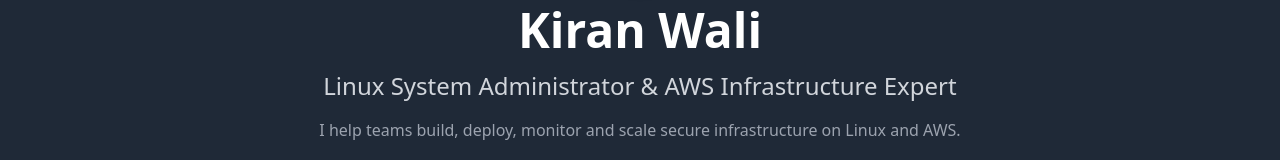
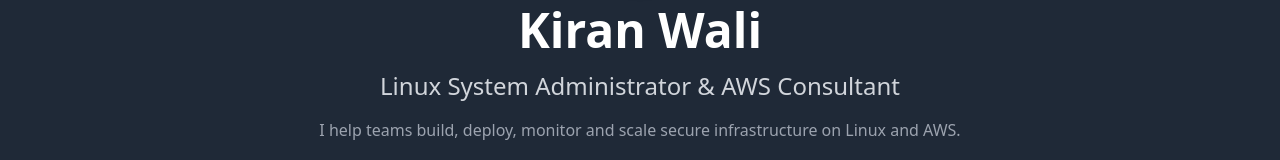
Before and after one commit to walikiran/walikiran.github.io, a plain HTML site: page index.html in a window 1280 px wide. Shown: the part 274-434 px from the top of the page. Drawn offline with nearby package versions, Linux system fonts and the light colour scheme.

Commit message:
Update index.html
modified a bit

```diff
--- a/index.html
+++ b/index.html
@@ -33,7 +33,7 @@
 <section class="text-center py-32 bg-gray-800" id="hero" data-aos="fade-up">
   <img src="kiran.jpeg" alt="Kiran Wali" class="w-32 h-32 rounded-full mx-auto mb-6 shadow-lg border-4 border-gray-700 hover:scale-105 transform transition duration-300" />
   <h1 class="text-4xl md:text-5xl font-bold mb-4">Kiran Wali</h1>
-  <p class="text-xl md:text-2xl text-gray-300">Linux System Administrator & AWS Infrastructure Expert</p>
+  <p class="text-xl md:text-2xl text-gray-300">Linux System Administrator & AWS Consultant</p>
   <p class="mt-4 text-gray-400 max-w-2xl mx-auto">I help teams build, deploy, monitor and scale secure infrastructure on Linux and AWS.</p>
 </section>
 
```
